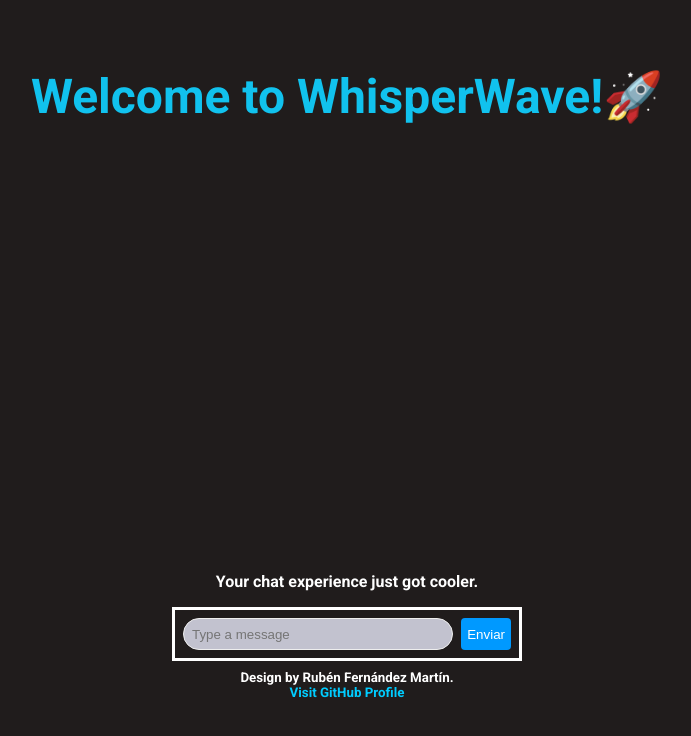
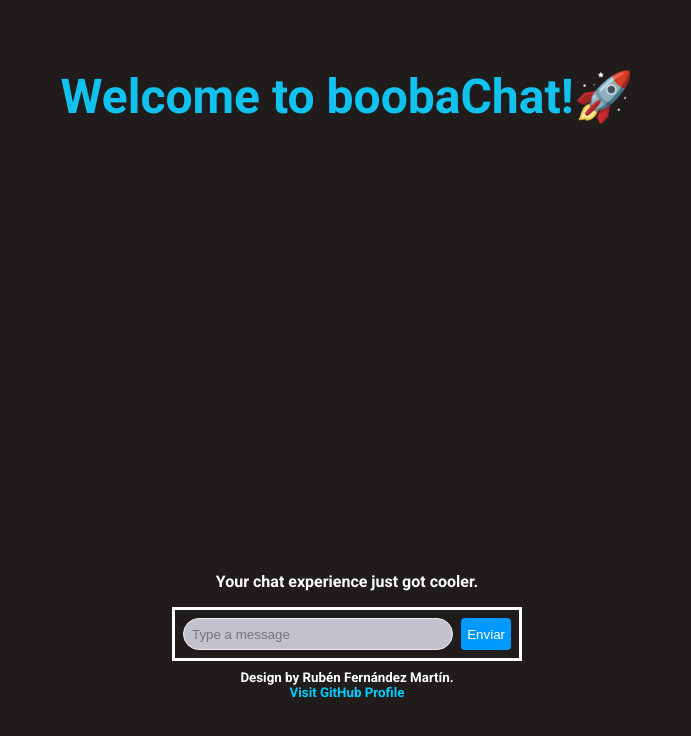
Before and after one commit to RubenFdezMartin/boobaChat, a website: page client/index.html in a window 1280 px wide. Shown: the whole page, without its empty margins (293-984 px from the left). Drawn offline with Linux system fonts and the light colour scheme.

Commit message:
Descripción de la modificación en index.html

```diff
--- a/client/index.html
+++ b/client/index.html
@@ -92,7 +92,7 @@
 
     </head>
     <body>
-        <h1>Welcome to WhisperWave!🚀</h1>
+        <h1>Welcome to boobaChat!🚀</h1>
         <p>Your chat experience just got cooler.</p>
         <section id="chat">
             <ul id="messages"></ul>
```
